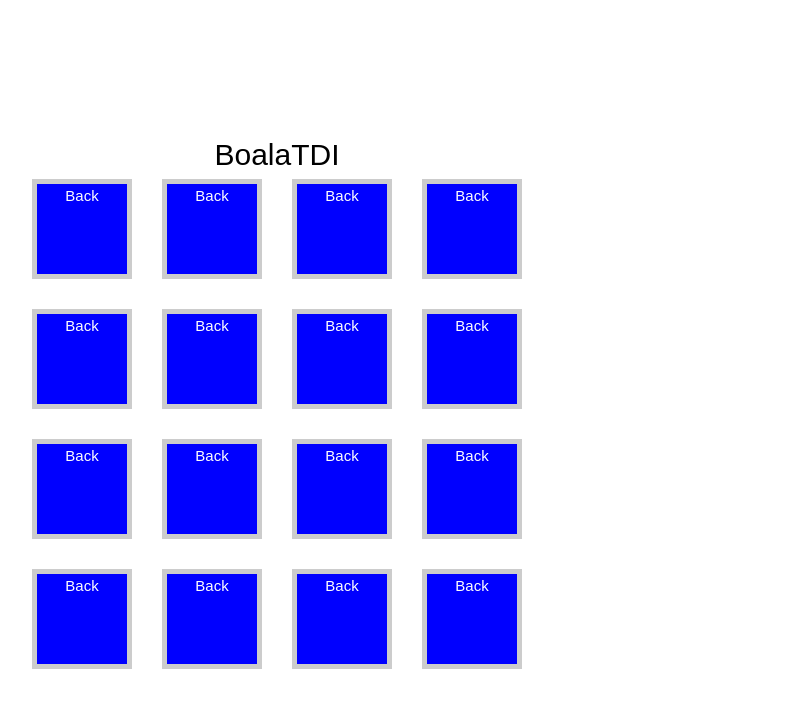
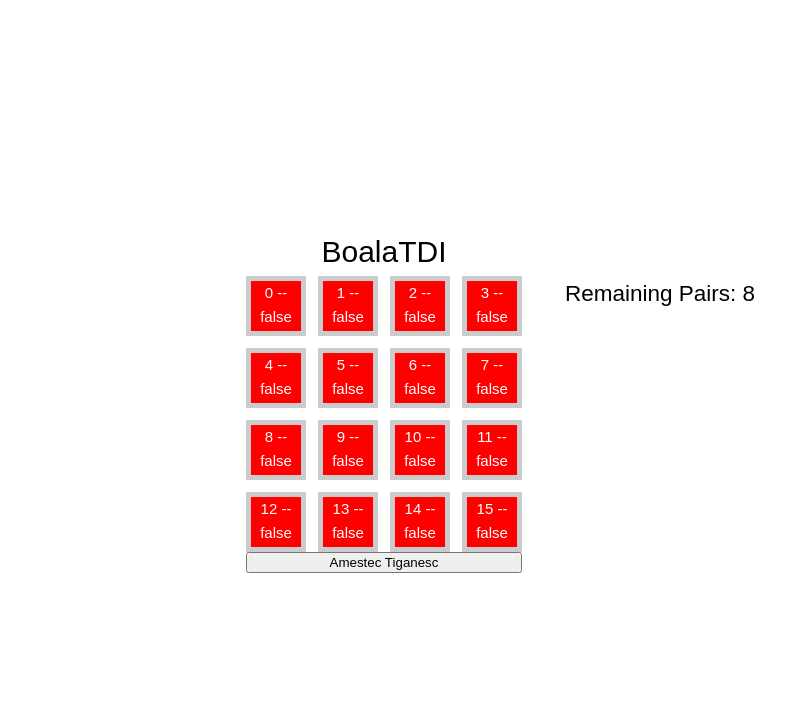
Before and after one commit to StefanBadila/BoalaTDI, a Vue app: page / in a window 1280 px wide. Shown: the top 708 px of the page, without its empty margins (118-903 px from the left). Built offline with nearby package versions, Linux system fonts and the light colour scheme.

Commit message:
Update App.vue

```diff
--- a/src/App.vue
+++ b/src/App.vue
@@ -12,11 +12,13 @@
   @select-card="flipCard"
 />
 </section>
-<h1>{{status}}</h1>
+<h2>{{status}}</h2>
+<button @click="shuffleCards">Amestec Tiganesc</button>
 </template>
 
 <script>
-import { ref, watch } from 'vue'
+import _ from 'lodash'
+import { computed , ref, watch } from 'vue'
 import Card from './components/Card.vue'
 
 export default{
@@ -27,12 +29,30 @@ export default{
   setup () {
     const cardList = ref([])
     const userSelection =ref([])
-    const status=ref("")
+
+    const status= computed (() => {
+      if(remainingPairs.value === 0){
+        return `Player wins!`     }
+         else {
+         return `Remaining Pairs: ${remainingPairs.value}`
+      }
+    })
+
+    const remainingPairs = computed(() => {
+      const remainingCards= cardList.value.filter
+      (card => card.matched === false).length
+
+    return remainingCards / 2
+    })
+
+    const shuffleCards = () => {
+      cardList.value = _.shuffle(cardList.value)
+    }
 
     for (let i = 0; i < 16; i++){
       cardList.value.push({
         value: i,
-        visible: false,
+        visible:true,
         position: i,
         matched: false
     })
@@ -61,10 +81,10 @@ export default{
         }
         else{
           status.value = 'Missmatch'
+
+          cardList.value[cardOne.position].matched=false
+          cardList.value[cardTwo.position].matched=false
         }
-
-        cardList.value[cardOne.position].visible = false
-        cardList.value[cardTwo.position].visible = false
 
 
         userSelection.value.length = 0
@@ -78,7 +98,9 @@ export default{
       cardList,
       flipCard,
       userSelection,
-      status
+      status,
+      remainingPairs,
+      shuffleCards
     }
   }
 }
@@ -95,11 +117,16 @@ margin-top: 60px;
 }
 
 .game-board{
-  display:grid;
-  grid-template-columns: 100px 100px 100px 100px;
-  grid-template-rows: 100px 100px 100px 100px;
-  grid-column-gap: 30px;
-  grid-row-gap: 30px;
+  display: grid;
+  grid-template-columns: repeat(4, 60px);
+  grid-template-rows: repeat(4, 60px);
+  grid-column-gap: 12px;
+  grid-row-gap: 12px;
   justify-content: center;
+  justify-content: center;
+
+
 }
+
 </style>
+//asdd
```
